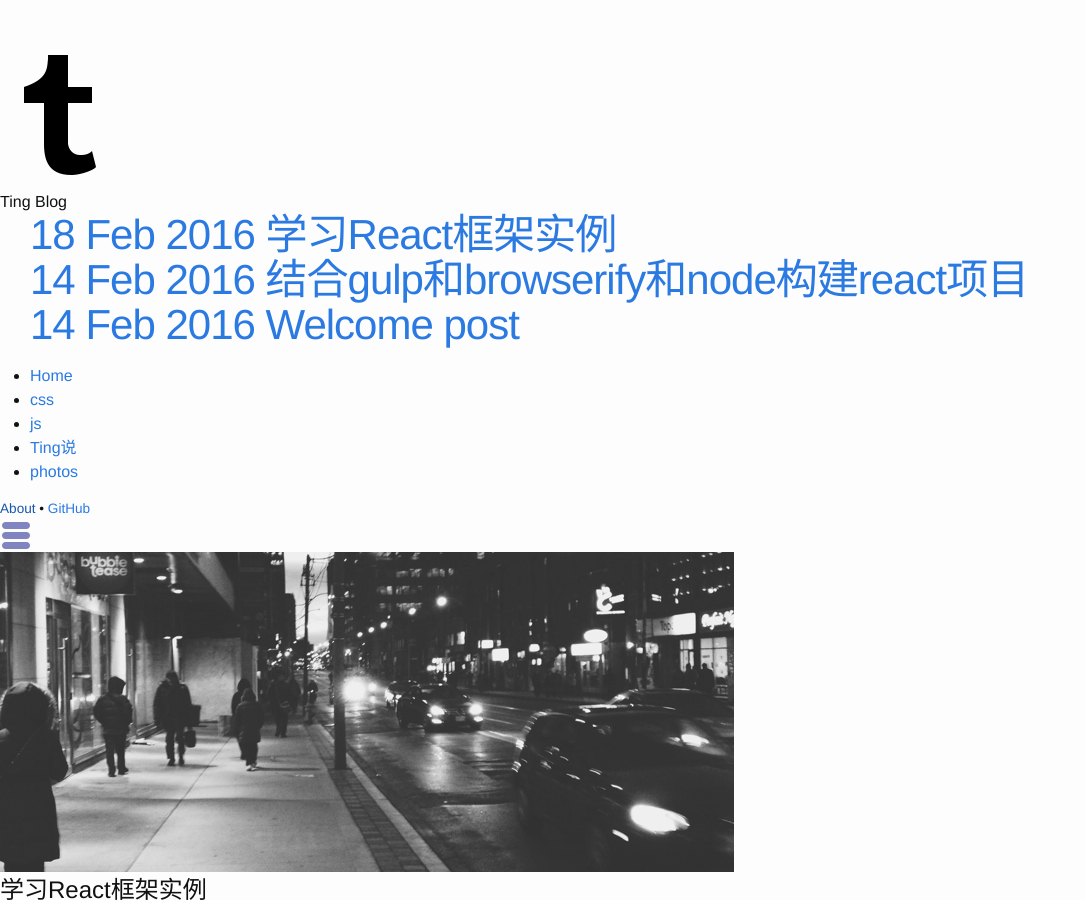
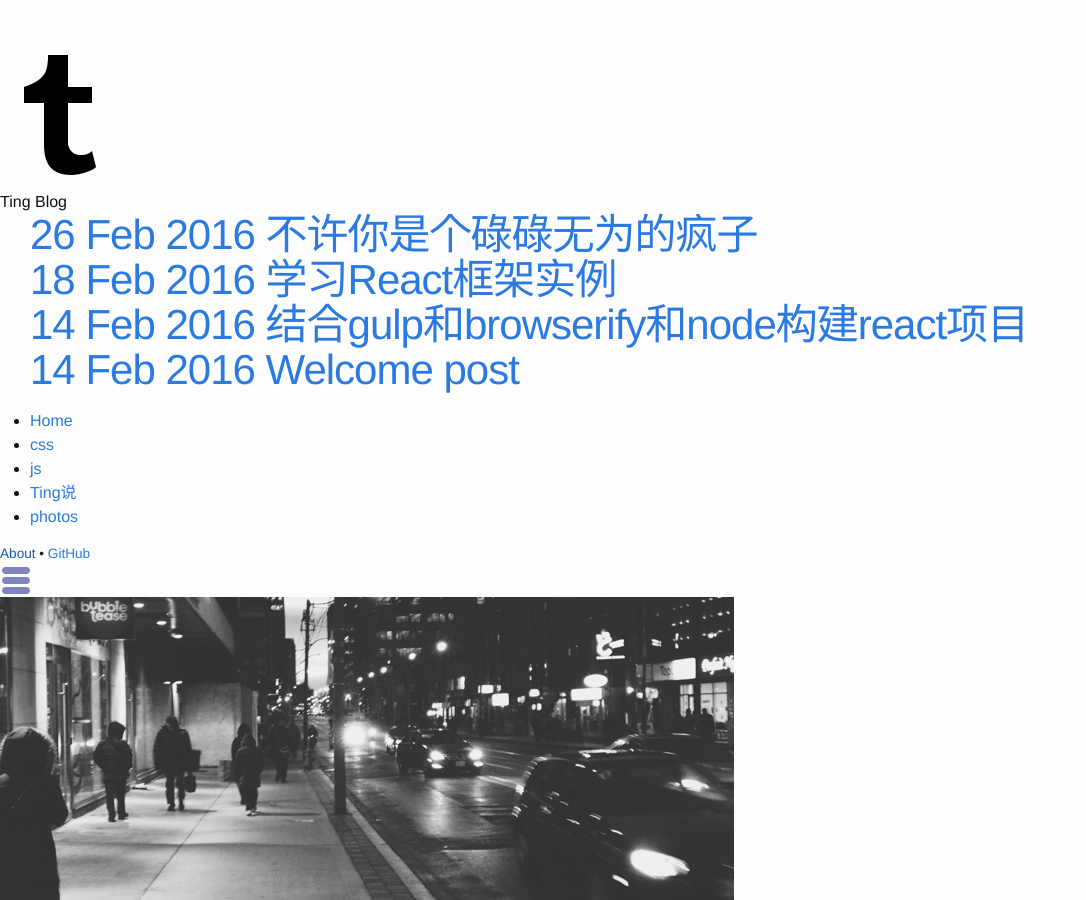
Before and after one commit to edwinna/edwinna.github.io, a Jekyll site: the page built from _posts/2016-02-18-react-introduction-post.md, in a window 1280 px wide and 900 px high. Shown: the whole window, without its empty margins (0-1086 px from the left). Built offline with Jekyll 4.4.1, drawn with Linux system fonts in a browser that asks for light colours.

Commit message:
add new life post

```diff
--- /dev/null
+++ b/_posts/2016-02-26-thinking-fragment01-post.md
@@ -0,0 +1,7 @@
+---
+layout: post
+title: 不许你是个碌碌无为的疯子
+cover: cover.jpg
+date:   2016-02-26 18:40:06 +0800
+categories: life
+---
```
Also changed, not shown: _posts/2016-02-18-react-introduction-post.md (+0 -1 lines).
